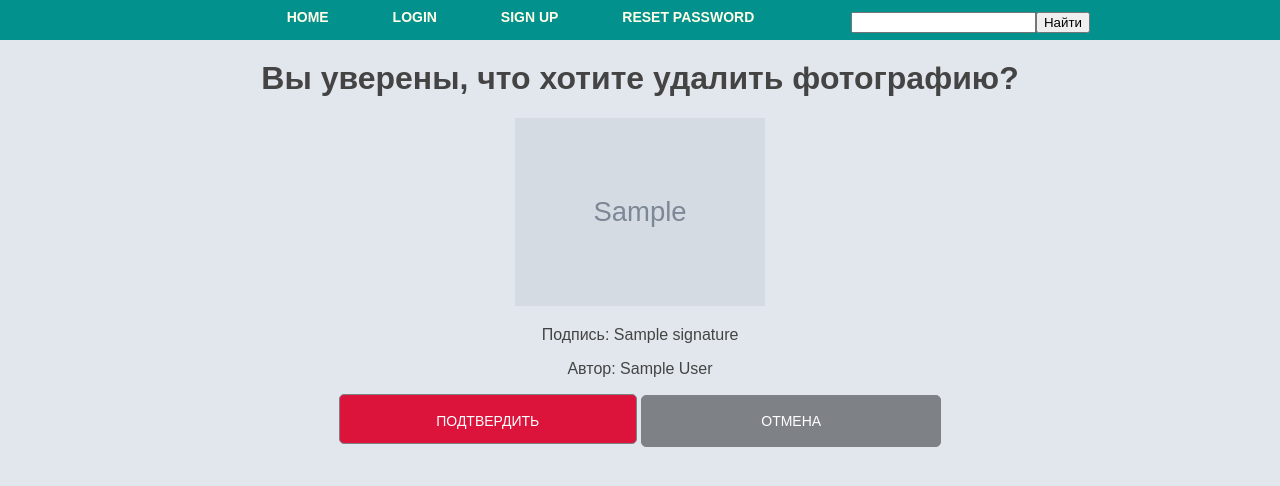
After one commit to Beknasar/python_group_6_exam_9_Ulanbek_uulu_Beknasar, a Django app: template source/webapp/templates/photos/photo_delete.html in a window 1280 px wide. The commit adds this page. Shown: the top 486 px of the page. Run offline with Django 3.2, Linux system fonts and the light colour scheme; the template is opened without the code that fills it: most values are stand-ins (such as "Sample title", 1, 10 or a date in 2020); grey boxes marked "Sample" are stand-in pictures; form fields are guessed from the names that the template uses; parts of the project's set-up code (start-up, migrations or seed data) failed here and were passed over; some libraries are stand-ins or nearby versions.

Commit message:
Добавлена удаление Картинки.

```diff
--- a/source/webapp/static/css/style.css
+++ b/source/webapp/static/css/style.css
@@ -2,17 +2,18 @@ body {
     font-family: Arial, "Helvetica Neue", Helvetica, sans-serif;
     /*font-family: Arial, sans-serif;*/
     font-size: 16px;
-    /*color: #444444;*/
+    color: #444444;
     /* отступ, чтобы компенсировать высоту навбара */
     margin-top: 60px;
     background: #e1e7ed;
+    text-align: center;
 }
+
 
 .container {
     margin: 0 auto;
     width: 100%;
     max-width: 900px;
-    text-align: center;
 }
 
 .navbar {
@@ -142,47 +146,63 @@ body {
     margin-top: 2px;
 }
 
-.form-input {
-    border-radius: 5px;
-    border: solid 1px lightgray;
-    background: darkcyan;
-    color: white;
-    padding: 3px 5px;
+nav ul {
+  list-style: none;
+  margin: 0;
+  padding: 0;
+}
+nav a {
+  display: block;
+  text-decoration: none;
+  outline: none;
+}
+.menu {
+  backface-visibility: hidden;
+  /*background: rgba(255,255,255,.8);*/
+}
+.menu > li {
+  display: inline-block;
+  position: relative;
+}
+.menu > li > a {
+  line-height: 20px;
+  padding: 0 30px;
+  font-weight: bold;
+  text-transform: uppercase;
+}
+.down:after {
+  margin-left: 8px;
+}
+.menu li a:hover {color: #ffc122;}
+.submenu {
+  background: white;
+  border: 2px solid #003559;
+  position: absolute;
+  left: 0;
+  visibility: hidden;
+  opacity: 0;
+  z-index: 5;
+  width: 150px;
+  transform: perspective(600px) rotateX(-90deg);
+  transform-origin: 0% 0%;
+  transition: .6s ease-in-out;
+}
+.menu > li:hover .submenu {
+  visibility: visible;
+  opacity: 1;
+    transform: perspective(600px) rotateX(0deg);
+}
+.submenu li a {
+  color: #7f7f7f;
+  font-size: 13px;
+  line-height: 36px;
+  padding: 0 25px;
+  font-family: 'Kurale', serif;
+  transition: .4s ease-in-out;
 }
 
-.form-input:focus {
-    outline: none;
-    box-shadow: 0 0 5px rgba(0, 0, 0, 0.5);
-}
-
-.form-error {
-    border: solid 1px red;
-    background: darkred;
-}
-
-.form-error:focus {
-    box-shadow: 0 0 5px rgb(255, 0, 0);
-}
-
-.red {
-    color: red;
-    font-weight: bold;
-}
-
-.search-form {
-    display: inline-block;
-    float: right;
-}
-
-.form-checkboxes {
-    /*text-align: left;*/
-    list-style: none;
-    margin: 0;
-    padding: 5px 0 5px 10px;
-}
-
-.form-checkboxes li {
-    padding: 3px;
+.content {
+    margin-top: 25%;
 }
 
 .pagination a, .pagination .page-disabled {
@@ -229,3 +249,18 @@ body {
     margin: 10px;
     padding: 10px;
 }
+
+.search-form {
+    display: inline-block;
+    float: right;
+    margin-top: 0.5%;
+}
+
+.cart-table {
+     margin-top: 8%;
+}
+.cart-table th,
+.cart-table td {
+    border: solid 1px gray;
+    padding: 5px 10px;
+}
--- a/source/webapp/templates/photos/photo_create.html
+++ b/source/webapp/templates/photos/photo_create.html
@@ -3,9 +3,7 @@
 {% block title %}Create{% endblock %}
 
 {% block content %}
-    <div class="content">
     <h1>Create Photo</h1>
         {% url 'webapp:photo_create' as action_url %}
         {% include 'partial/form.html' with action_url=action_url form_method='post' enctype="multipart/form-data" %}
-    </div>
 {% endblock %}
--- /dev/null
+++ b/source/webapp/templates/photos/photo_delete.html
@@ -0,0 +1,19 @@
+{% extends 'base.html' %}
+
+{% block title %}Delete{% endblock %}
+
+{% block menu %}
+    <li><a href="{% url 'webapp:photo_view' photo.pk %}">Отмена</a></li>
+{% endblock %}
+
+{% block content %}
+        <h1>Вы уверены, что хотите удалить фотографию?</h1>
+        <img class="photo" src="{{ photo.image.url }}" width="250" height="auto" alt="picture">
+        <p>Подпись: {{ photo.signature }}</p>
+        <p>Автор: {{ photo.author }}</p>
+        <form action="{% url "webapp:photo_delete" photo.pk %}" method="post" class="delete_buttons">
+            {% csrf_token %}
+            <button type="submit" class="button accept">Подтвердить</button>
+            <a href="{% url 'webapp:photo_view' photo.pk %}" class="button cancel">Отмена</a>
+        </form>
+{% endblock %}
--- a/source/webapp/templates/photos/photo_update.html
+++ b/source/webapp/templates/photos/photo_update.html
@@ -3,13 +3,12 @@
 {% block title %}Update{% endblock %}
 
 {% block menu %}
-{#    <li><a href="{% url 'webapp:photo_view' photo.pk %}">Cancel</a></li>#}
+    <li><a href="{% url 'webapp:photo_view' photo.pk %}">Отмена</a></li>
 {% endblock %}
 
 {% block content %}
-    <div class="content">
     <h1>Update Photo</h1>
+        <img class="photo" src="{{ photo.image.url }}" width="250" height="auto" alt="picture">
         {% url 'webapp:photo_update' pk=photo.pk as action_url %}
         {% include 'partial/form.html' with action_url=action_url form_method='post' enctype="multipart/form-data"%}
-    </div>
 {% endblock %}
--- a/source/webapp/templates/photos/photo_view.html
+++ b/source/webapp/templates/photos/photo_view.html
@@ -3,9 +3,8 @@
 {% block title %}View{% endblock %}
 
 {% block menu %}
-{#    {% if perms.webapp.delete_product %}#}
-{#        <li><a href="{% url 'product_delete' product.pk %}">Delete <i class="fas fa-trash"></i></a></li>#}
-{#    {% endif %}#}
+    {% if perms.webapp.delete_photo %}
+        <li><a href="{% url 'webapp:photo_delete' photo.pk %}">Delete <i class="fas fa-edit"></i></a></li>    {% endif %}
     {% if perms.webapp.change_photo or photo.author == request.user %}
         <li><a href="{% url 'webapp:photo_update' photo.pk %}">Update <i class="fas fa-edit"></i></a></li>
     {% endif %}
--- a/source/webapp/urls.py
+++ b/source/webapp/urls.py
@@ -1,5 +1,5 @@
 from django.urls import path, include
-from webapp.views import IndexView, PhotoView, PhotoCreateView, PhotoUpdateView
+from webapp.views import IndexView, PhotoView, PhotoCreateView, PhotoUpdateView, PhotoDeleteView
 
 app_name = 'webapp'
 
@@ -10,6 +10,7 @@ urlpatterns = [
         path('<int:pk>/', include([
             path('', PhotoView.as_view(), name='photo_view'),
             path('update/', PhotoUpdateView.as_view(), name='photo_update'),
+            path('delete/', PhotoDeleteView.as_view(), name='photo_delete'),
         ])),
         path('create/', PhotoCreateView.as_view(), name='photo_create'),
     ])),
```
Also changed, not shown: other parts of source/webapp/static/css/style.css (+25 -22 lines), source/webapp/templates/partial/photo_list.html (+6 -4 lines), source/webapp/views/photo_views.py (+14 -1 lines).
